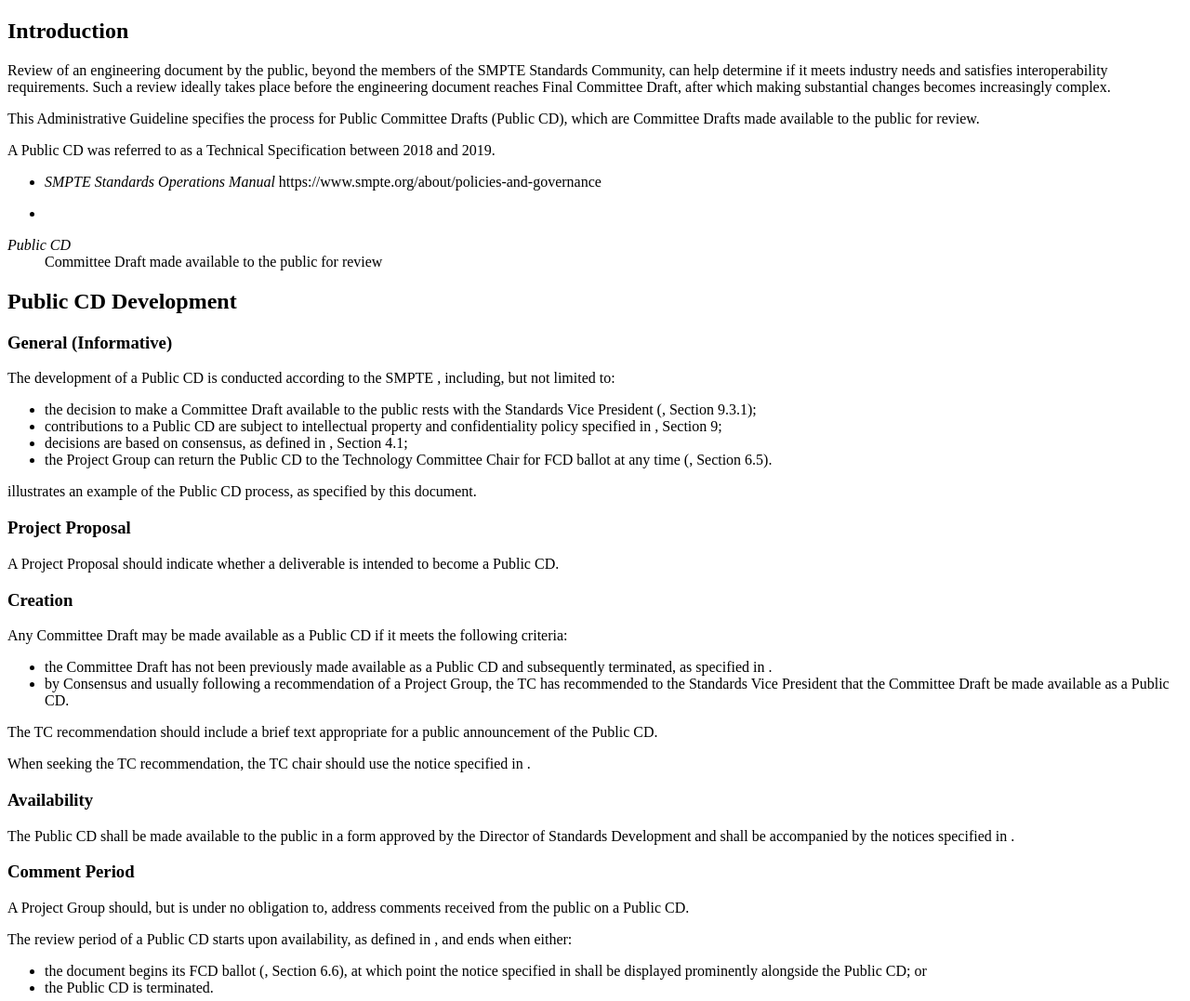
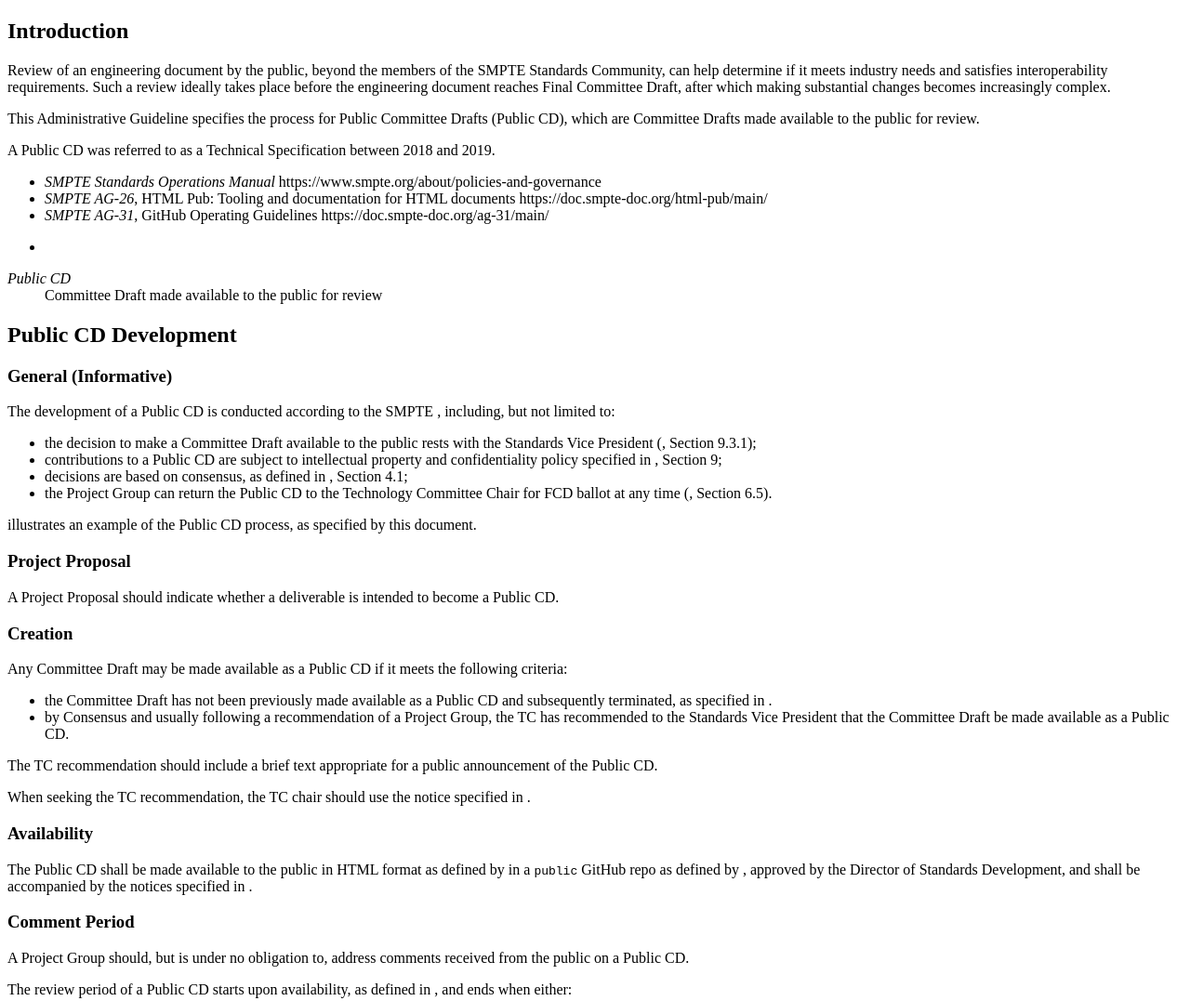
Before and after one commit to SMPTE/ag-22, a plain HTML site: page doc/main.html in a window 1280 px wide. Shown: the top 1077 px of the page at 93% size. Drawn offline with Linux system fonts and the light colour scheme; a script that the page names is missing.

Commit message:
Update for HTML workflow (#6)
* Update for HTML workflow

* roll to pub

```diff
--- a/doc/main.html
+++ b/doc/main.html
@@ -1,6 +1,5 @@
 <!DOCTYPE html>
-<html>
-
+<html lang="en">
 <head itemscope="itemscope" itemtype="http://smpte.org/standards/documents">
   <meta charset="utf-8" />
   <meta http-equiv="x-ua-compatible" content="ie=edge" />
@@ -10,7 +9,7 @@
   <meta itemprop="pubNumber" content="22" />
   <meta itemprop="pubState" content="pub" />
   <meta itemprop="pubStage" content="PUB">
-  <meta itemprop="pubDateTime" content="2023-04-09" />
+  <meta itemprop="pubDateTime" content="2025-03-25" />
   <title>Public Committee Draft (Public CD) Process</title>
 </head>
 
@@ -32,6 +31,10 @@
     <ul>
       <li><cite id="bib-smpte-standards-operations-manual">SMPTE Standards Operations Manual</cite>
       <a>https://www.smpte.org/about/policies-and-governance</a></li>
+      <li><cite id="bib-ag-26">SMPTE AG-26</cite>, HTML Pub: Tooling and documentation for HTML documents
+        <a>https://doc.smpte-doc.org/html-pub/main/</a></li>
+      <li><cite id="bib-ag-31">SMPTE AG-31</cite>, GitHub Operating Guidelines
+        <a>https://doc.smpte-doc.org/ag-31/main/</a></li>
     </ul>
   </section>
 
@@ -91,7 +94,7 @@
     <section id="sec-availability">
       <h3>Availability</h3>
 
-      <p>The <a>Public CD</a> shall be made available to the public in a form approved by the Director of Standards Development and shall be accompanied by the notices specified in <a href="#sec-availability-notices"></a>.</p>
+      <p>The <a>Public CD</a> shall be made available to the public in HTML format as defined by <a href="#bib-ag-26"></a> in a <code>public</code> GitHub repo as defined by <a href="#bib-ag-31"></a>, approved by the Director of Standards Development, and shall be accompanied by the notices specified in <a href="#sec-availability-notices"></a>.</p>
 
     </section>
 
```
Also changed, not shown: README.md.
